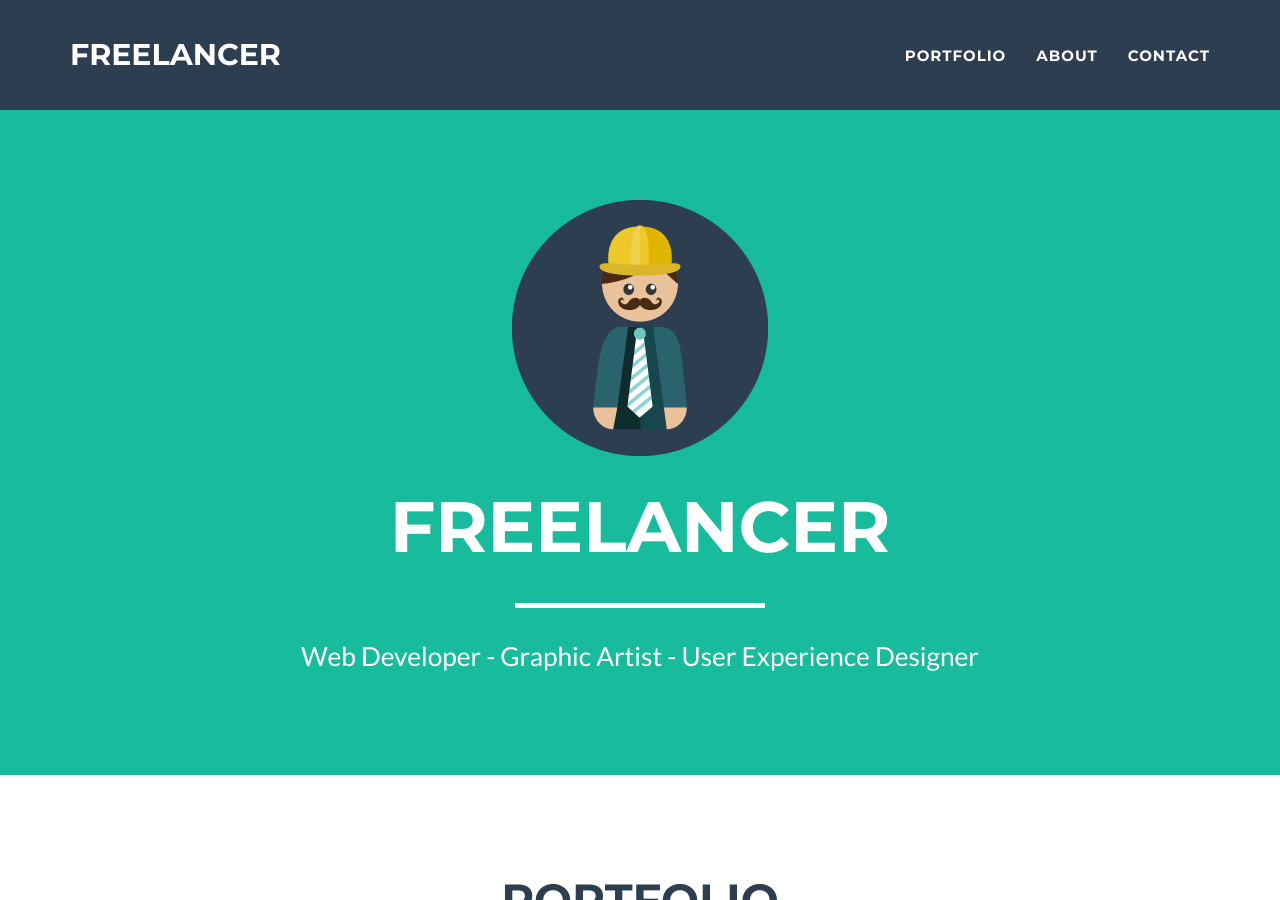
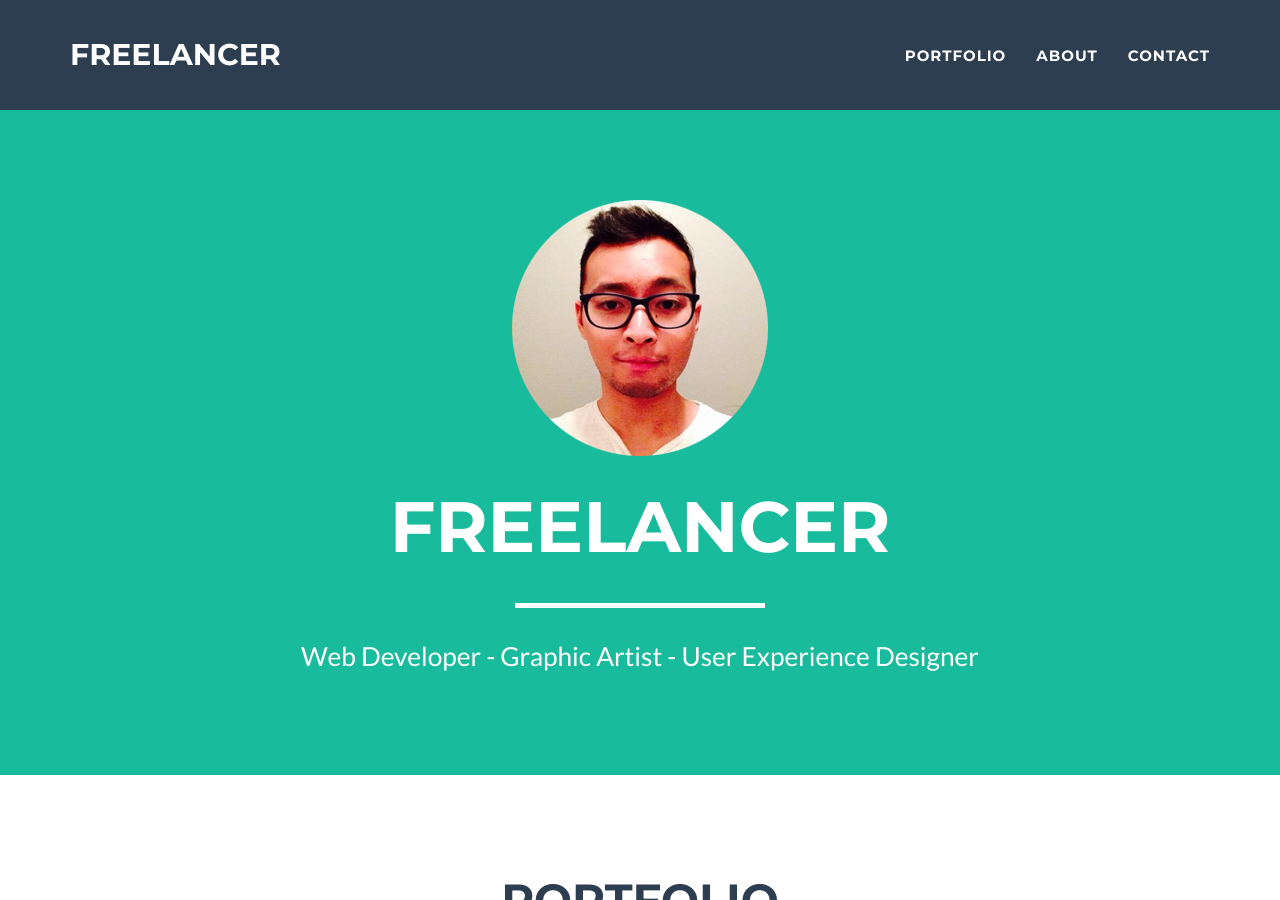
Before and after one commit to birdylay/Personal-Website, a Jekyll site: the page built from index.html, in a window 1280 px wide and 900 px high. Built offline with Jekyll 4.4.1, drawn with Linux system fonts in a browser that asks for light colours.

Commit message:
changed profile picture

```diff
--- a/_includes/contact_static.html
+++ b/_includes/contact_static.html
@@ -9,7 +9,7 @@
 		</div>
 		<div class="row">
 			<div class="col-lg-8 col-lg-offset-2">
-				<form  action="//formspree.io/you@email.com" method="POST" name="sentMessage" id="contactForm" novalidate>
+				<form  action="tonny.lay@gmail.com" method="POST" name="sentMessage" id="contactForm" novalidate>
 					<div class="row control-group">
 						<div class="form-group col-xs-12 floating-label-form-group controls">
 							<label>Name</label>
```
Also changed, not shown: img/profile.png.
